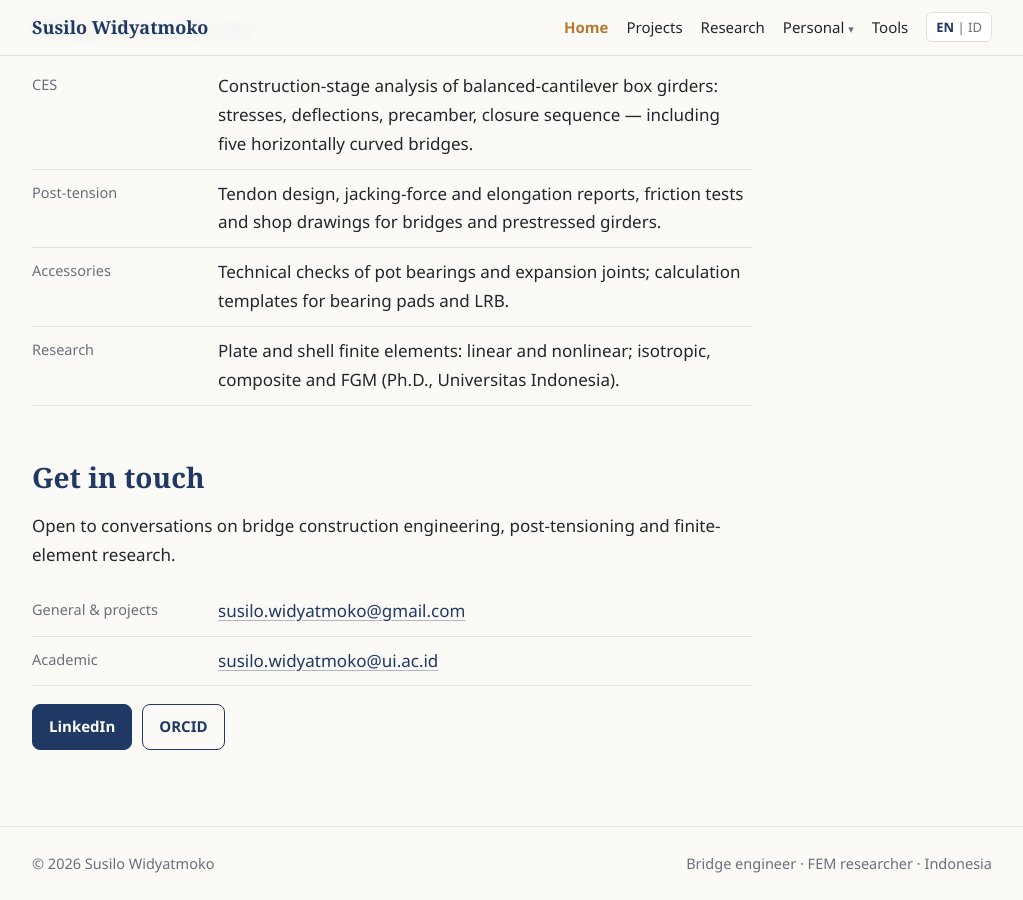
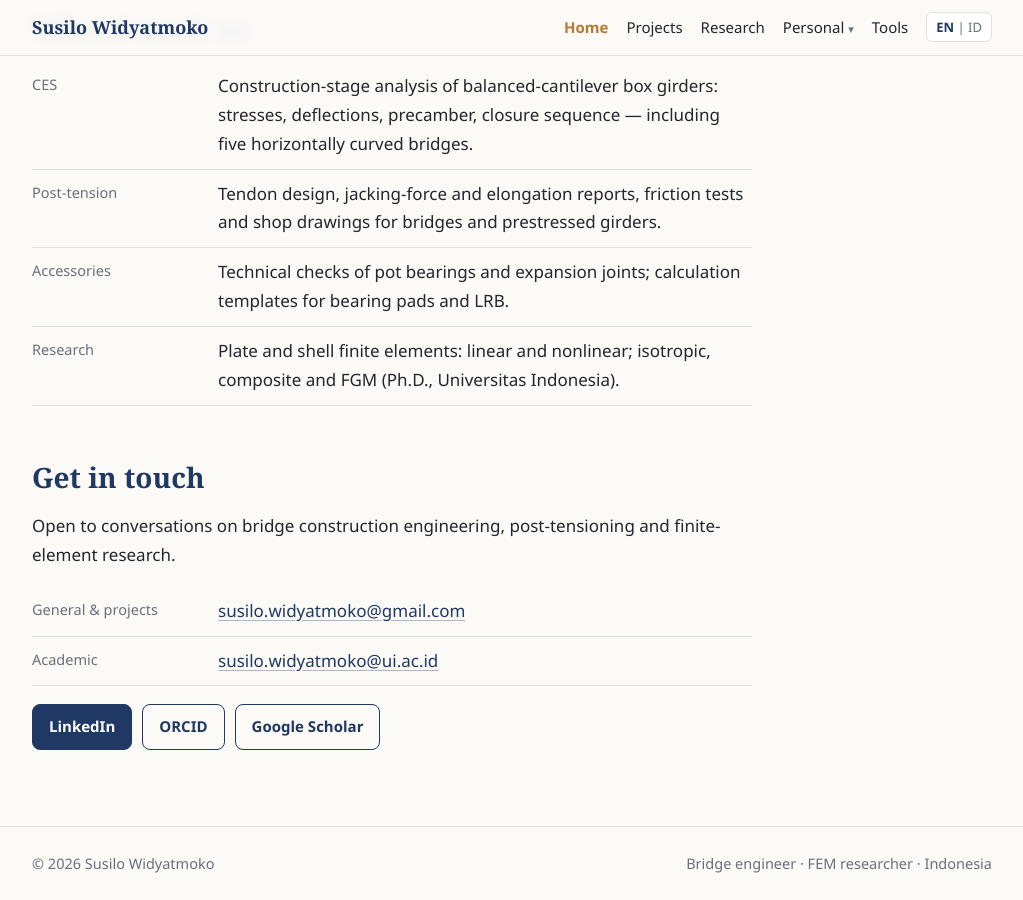
Before and after one commit to susilowidyatmoko/susilowidyatmoko.github.io, a Jekyll site: the page built from index.html, in a window 1280 px wide and 900 px high, scrolled down 840 px. Shown: the whole window, without its empty margins (128-1151 px from the left). Built offline with Jekyll 4.4.1, drawn with Linux system fonts in a browser that asks for light colours.

Commit message:
Add Google Scholar profile links
Co-Authored-By: Claude Opus 5.5 <noreply@anthropic.com>

```diff
--- a/index.html
+++ b/index.html
@@ -65,6 +65,6 @@ nav: home
   <div class="btns">
     <a class="btn primary" href="https://www.linkedin.com/in/susilowidyatmoko/" target="_blank" rel="noopener">LinkedIn</a>
     <a class="btn" href="https://orcid.org/0009-0002-1856-9441" target="_blank" rel="noopener">ORCID</a>
-    <a class="pending btn" href="#">Google Scholar</a>
+    <a class="btn" href="https://scholar.google.com/citations?user=OSKriEUAAAAJ&amp;hl=en" target="_blank" rel="noopener">Google Scholar</a>
   </div>
 </section>
--- a/research.html
+++ b/research.html
@@ -46,7 +46,7 @@ nav: research
   <h2><span class="en">Research profiles</span><span class="id">Profil riset</span></h2>
   <div class="btns">
     <a class="btn" href="https://orcid.org/0009-0002-1856-9441" target="_blank" rel="noopener">ORCID · 0009-0002-1856-9441</a>
-    <a class="pending btn" href="#">Google Scholar <span class="todo">[link]</span></a>
+    <a class="btn" href="https://scholar.google.com/citations?user=OSKriEUAAAAJ&amp;hl=en" target="_blank" rel="noopener">Google Scholar</a>
     <a class="pending btn" href="#">ResearchGate <span class="todo">[link]</span></a>
   </div>
 </section>
```
